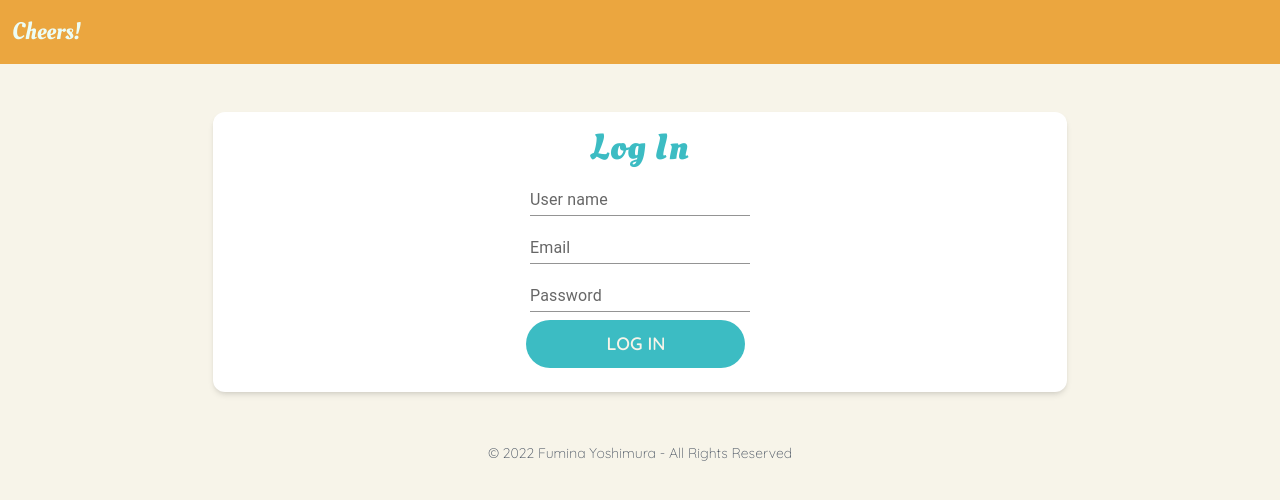
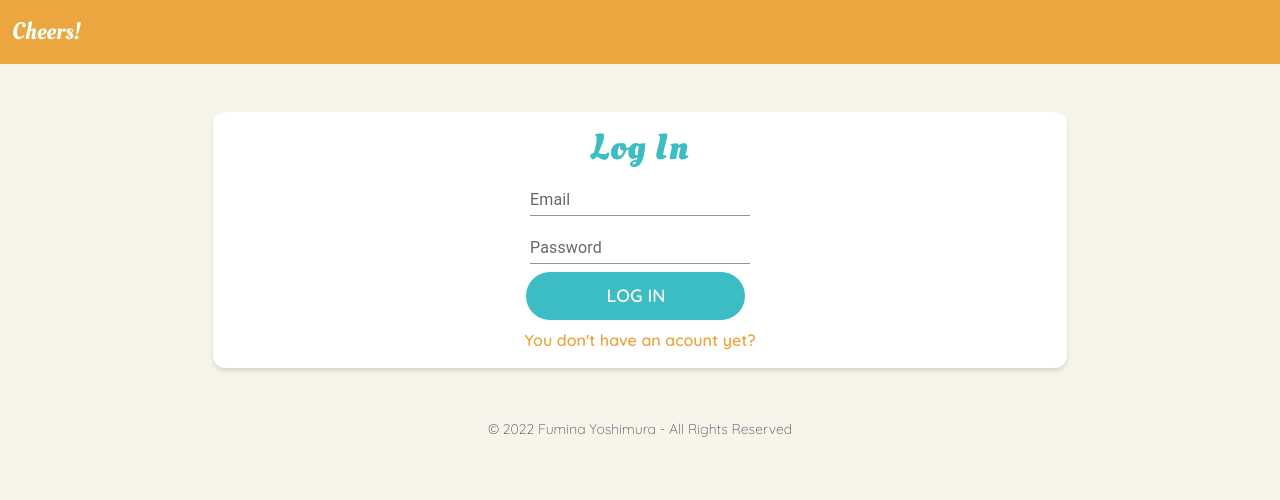
Before and after one commit to 237ganbaru365/beer-fav, a React (Create React App) app: page /login in a window 1280 px wide. Shown: the top 500 px of the page. Built offline with nearby package versions, Linux system fonts and the light colour scheme.

Commit message:
add validation

```diff
--- a/src/components/Form/FormInputText.js
+++ b/src/components/Form/FormInputText.js
@@ -1,6 +1,7 @@
-import React from "react";
+import React, { forwardRef } from "react";
 import TextField from "@mui/material/TextField";
 
-export const FormInputText = (props, ref) => {
-  return <TextField variant="standard" {...props} />;
-};
+// should use forwordref to skip components to pass props from parent to children, because can't use ref so that functional component don't have instance
+export const FormInputText = forwardRef((props, ref) => {
+  return <TextField variant="standard" inputRef={ref} {...props} />;
+});
--- a/src/components/Layout/Header.js
+++ b/src/components/Layout/Header.js
@@ -1,10 +1,13 @@
 import React from "react";
+import { Link } from "react-router-dom";
 
 export const Header = () => {
   return (
     <header className="bg-primary text-emerald-50 h-16 flex items-center justify-between px-3 py-2">
       {/* FIXME: add auth validation */}
-      <h2 className="font-oleo">Cheers!</h2>
+      <Link to="/">
+        <h2 className="font-oleo">Cheers!</h2>
+      </Link>
     </header>
   );
 };
--- a/src/index.css
+++ b/src/index.css
@@ -27,9 +27,6 @@
   h5 {
     @apply text-sm sm:text-base font-normal;
   }
-  p {
-    @apply text-sm font-light;
-  }
   small {
     @apply text-sm text-gray-600 font-light;
   }
--- a/src/pages/Auth.js
+++ b/src/pages/Auth.js
@@ -1,62 +1,115 @@
-import React from "react";
+import React, { useState } from "react";
 
+import { useNavigate } from "react-router-dom";
 import { useForm } from "react-hook-form";
 import { yupResolver } from "@hookform/resolvers/yup";
-import * as yup from "yup";
 import { createUserWithEmailAndPassword } from "firebase/auth";
 
 import { auth } from "../firebase";
+import { UserSchema } from "../util/validators";
+
 import { FormInputText } from "../components/Form/FormInputText";
 import { Button } from "../components/UI/Button";
 
-// validation rules
-const schema = yup
-  .object({
-    username: yup
-      .string()
-      .matches(/^([^0-9]*)$/, "User name should not contain numbers")
-      .required("First name is a required field"),
-    email: yup.string().required(),
-    password: yup.string().min(6).required(),
-  })
-  .required();
+export const Auth = ({ isLogin }) => {
+  const navigate = useNavigate();
 
-export const Auth = ({ isLogin }) => {
+  //FIXME: ここでのエラーハンドリングをサーバーとクライアントでわけたのは、クライアント側のエラーハンドリングは、react-hook-formがやってくれているので、firbaseから吐き出されたerrを引っ張るためですが、これあってますか？
+  const [serverErr, setServerErr] = useState(null);
+
+  // react-hook-form
   const {
     register,
     handleSubmit,
     formState: { errors },
   } = useForm({
-    resolver: yupResolver(schema),
+    resolver: yupResolver(UserSchema),
   });
 
   // processing on submit
+  // FIXME: これはContextAPIでグローバルに値を保持した方がよさそう。app.js内で、auth情報によってrouteわけたいから。ただそれだと、ここのエラーメッセージの処理はどうしようかね。
+  // FIXME: そもそも、onSubmitはreact-hook-formの引数として処理されるけど、handleSubmitがそもそもasyncつかってることはないかい？
   const onSubmit = async (data) => {
     const { email, password } = data;
     try {
       const user = await createUserWithEmailAndPassword(auth, email, password);
       console.log("Register succeeed!", user);
     } catch (error) {
-      console.error(error.message);
+      setServerErr(error.message);
+    }
+  };
+
+  // change login/signin
+  // FIXME: isLoginはstateとして管理しなくても大丈夫？それともreact-hook-formがそのstate既にもってる？
+  const modeChangeHandler = () => {
+    if (isLogin) {
+      isLogin = false;
+      navigate("/signup");
+    } else {
+      isLogin = true;
+      navigate("/login");
     }
   };
 
   return (
-    //FIXME: this is just a test for react-hook-form
+    //FIXME: スタイルの見直し
+    //FIXME: コンポーネントの切り出し
     <div className="w-2/3 m-auto my-12 bg-white p-4 rounded-xl shadow-md">
       {!isLogin ? (
         <h1 className="text-center">Sign In</h1>
       ) : (
         <h1 className="text-center">Log In</h1>
       )}
+      {serverErr && (
+        <span className="text-danger">{`${serverErr} : Please try again`}</span>
+      )}
       <form onSubmit={handleSubmit(onSubmit)} className="FlexColumn">
-        <FormInputText type="text" label="User name" name="username" />
-        <FormInputText type="email" label="Email" name="email" />
-        <FormInputText type="password" label="Password" name="password" />
+        {!isLogin && (
+          <FormInputText
+            {...register("username")}
+            type="text"
+            label="User name"
+            error={!!errors.username}
+            helperText={errors?.username?.message}
+          />
+        )}
+        <FormInputText
+          {...register("email")}
+          type="email"
+          label="Email"
+          error={!!errors.email}
+          helperText={errors?.email?.message}
+        />
+        <FormInputText
+          {...register("password")}
+          type="password"
+          label="Password"
+          error={!!errors.password}
+          helperText={errors?.password?.message}
+        />
         {!isLogin ? (
-          <Button className="h-12 my-2 px-20 mr-2" content="SIGN UP" />
+          <div className="FlexColumn">
+            {/* FIXME: エラーハンドリングに合わせてdisableのスタイルあてたい */}
+            <Button className="h-12 my-2 px-20 mr-2" content="SIGN UP" />
+            {/* FIXME: pタグって、ボタンのように使ってもsemantic的に問題なかったけ？ */}
+            <p
+              onClick={modeChangeHandler}
+              className="text-primary font-semibold hover:cursor-pointer"
+            >
+              You already have an acount?
+            </p>
+          </div>
         ) : (
-          <Button className="h-12 my-2 px-20 mr-2" content="LOG IN" />
+          <div className="FlexColumn">
+            <Button className="h-12 my-2 px-20 mr-2" content="LOG IN" />
+            {/* FIXME: pタグって、ボタンのように使ってもsemantic的に問題なかったけ？ */}
+            <p
+              onClick={modeChangeHandler}
+              className="text-primary font-semibold hover:cursor-pointer"
+            >
+              You don't have an acount yet?
+            </p>
+          </div>
         )}
       </form>
     </div>
--- /dev/null
+++ b/src/util/validators.js
@@ -0,0 +1,21 @@
+import * as yup from "yup";
+
+// user validation rules
+export const UserSchema = yup
+  .object({
+    username: yup
+      .string()
+      //FIXME: 数字入っててもいいけど、英語は必ず含まれるべき
+      .matches(/^([^0-9]*)$/, "User name should not contain numbers")
+      .required("User name is a required field"),
+    email: yup
+      .string()
+      .email("Email should have correct format")
+      .required("Email is a required field"),
+    password: yup
+      .string()
+      // FIXME: ここの順序とかってそこまで関係ないのかあるのか確認
+      .required("Password is a required field")
+      .min(6, "Password should be min 6 letters"),
+  })
+  .required();
```
